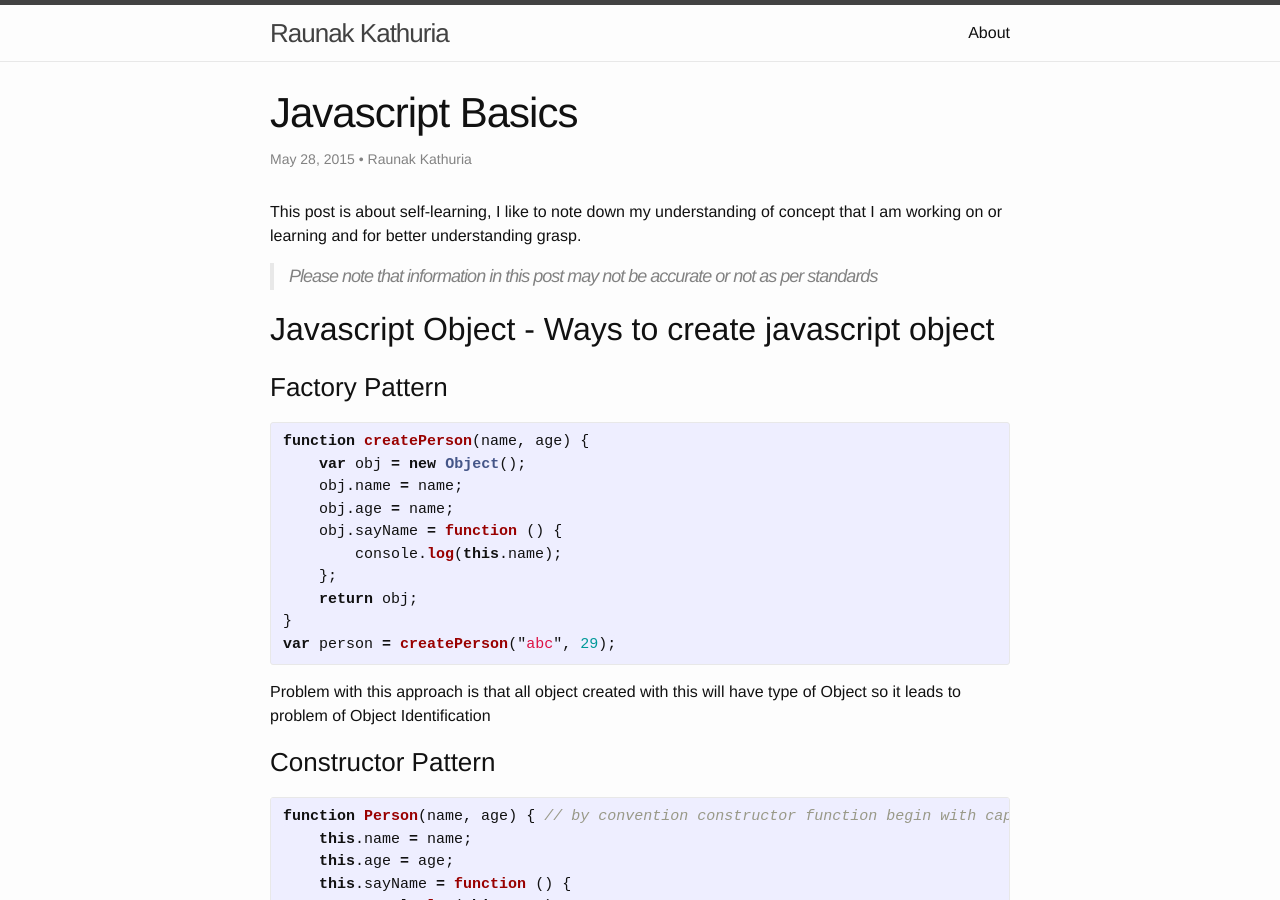
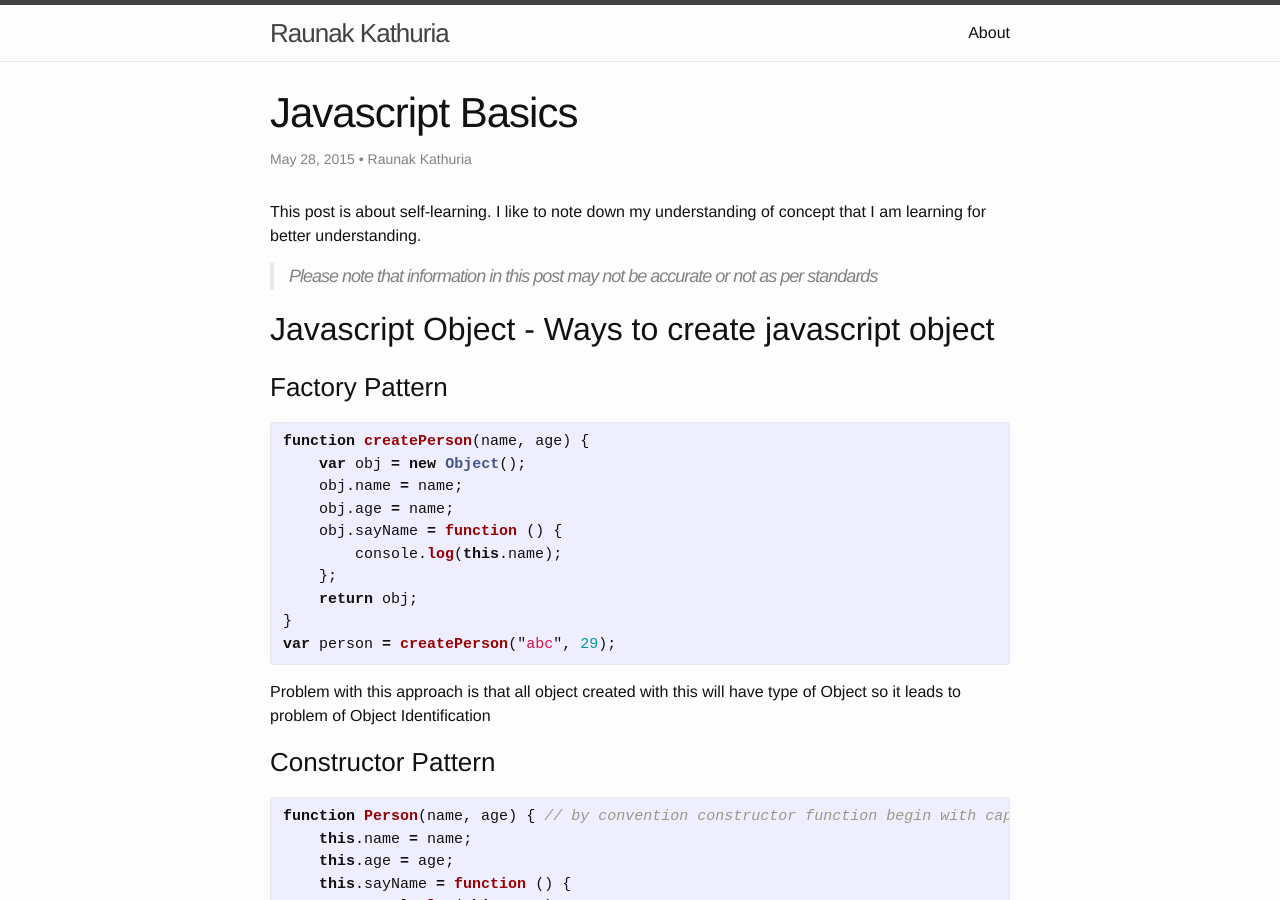
Before and after one commit to raunakkathuria/blog, a Jekyll site: the page built from _posts/2015-05-28-javascript_basics.markdown, in a window 1280 px wide and 900 px high. Built offline with Jekyll 4.4.1, drawn with Linux system fonts in a browser that asks for light colours.

Commit message:
fix grammer

```diff
--- a/_posts/2015-05-28-javascript_basics.markdown
+++ b/_posts/2015-05-28-javascript_basics.markdown
@@ -7,7 +7,7 @@ description: "Javascript basics, javascript object creation, way to create objec
 author: "Raunak Kathuria"
 ---
 
-This post is about self-learning, I like to note down my understanding of concept that I am working on or learning and for better understanding grasp.
+This post is about self-learning. I like to note down my understanding of concept that I am learning for better understanding.
 
 > Please note that information in this post may not be accurate or not as per standards
 
```
